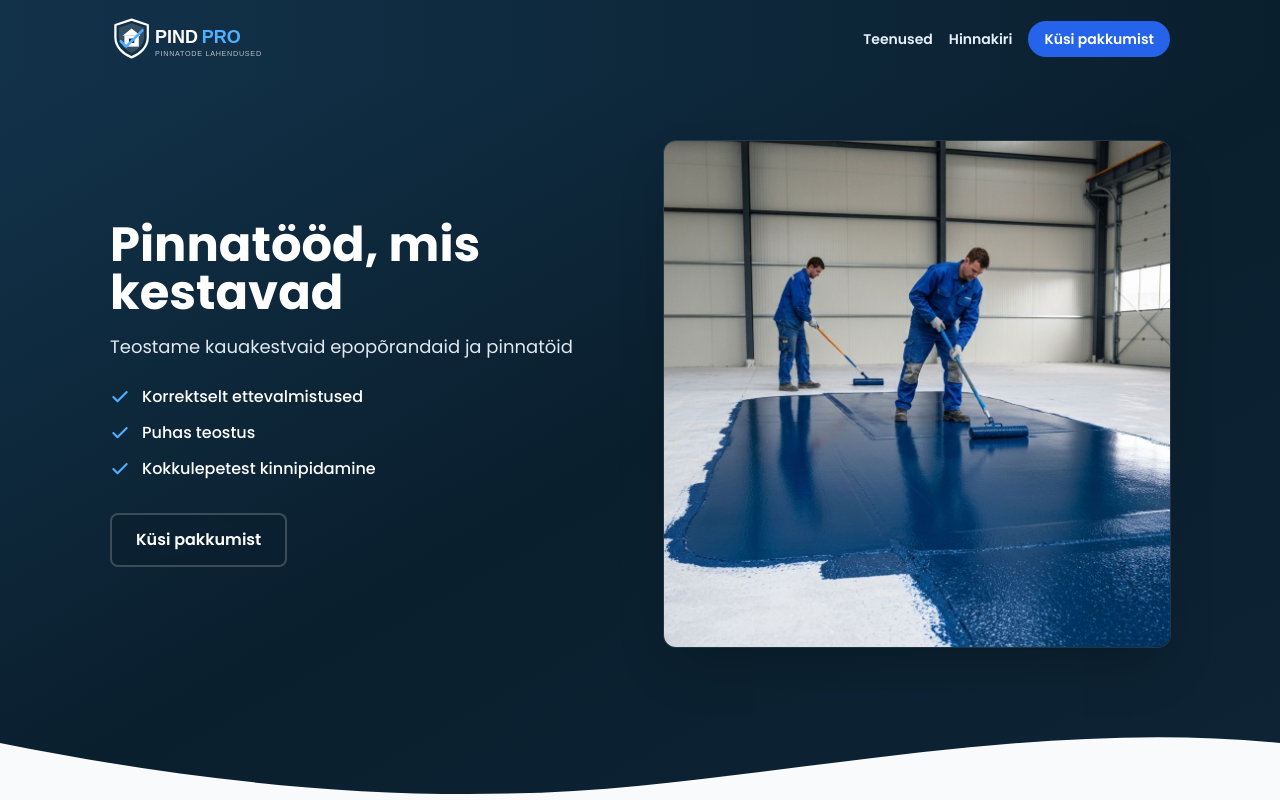
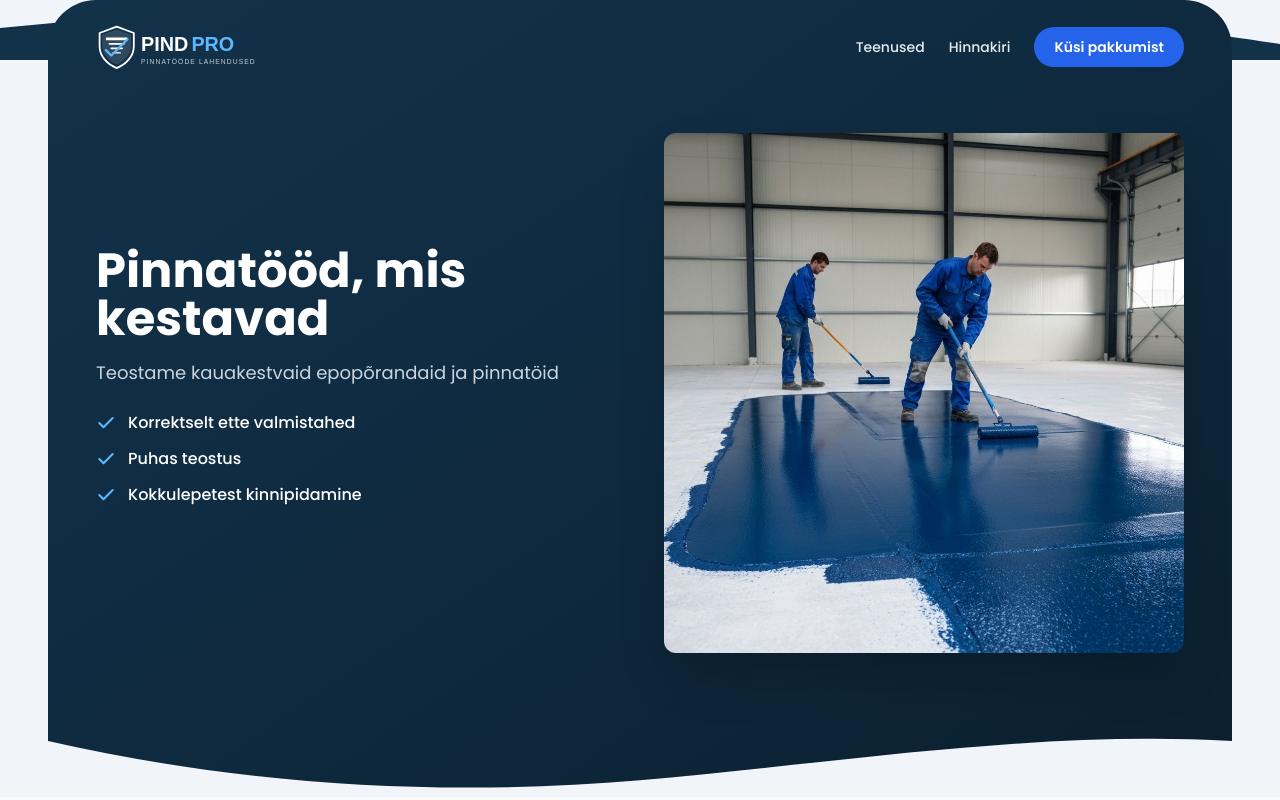
Before and after one commit to webmaker604-create/Pindpro, a Next.js app: page / in a window 1280 px wide. Shown: the top 800 px of the page. Built offline with nearby package versions, Linux system fonts and the light colour scheme.

Commit message:
feat: update header and logo with rounded edges
Create new `HeroSection` component with rounded corners and update logo design.

```diff
--- a/app/page.tsx
+++ b/app/page.tsx
@@ -1,5 +1,4 @@
-import { Header } from "../components/header"
-import { Hero } from "../components/hero"
+import { HeroSection } from "../components/hero-section"
 import { Services } from "../components/services"
 import { Gallery } from "../components/gallery"
 import { Pricing } from "../components/pricing"
@@ -9,9 +8,8 @@ import { Footer } from "../components/footer"
 export default function Home() {
   return (
     <>
-      <Header />
+      <HeroSection />
       <main>
-        <Hero />
         <Services />
         <Gallery />
         <Pricing />
--- /dev/null
+++ b/components/hero-section.tsx
@@ -0,0 +1,129 @@
+"use client"
+
+import Image from "next/image"
+import Link from "next/link"
+import { Check } from "lucide-react"
+
+export function HeroSection() {
+  const checks = [
+    "Korrektselt ette valmistahed",
+    "Puhas teostus",
+    "Kokkulepetest kinnipidamine",
+  ]
+
+  return (
+    <div className="relative bg-slate-100">
+      {/* Curved blue section container */}
+      <div className="relative">
+        {/* Top curved edge (outside the blue area) */}
+        <div className="absolute -top-1 left-0 right-0 h-12 overflow-hidden md:h-16">
+          <svg
+            viewBox="0 0 1440 80"
+            fill="none"
+            xmlns="http://www.w3.org/2000/svg"
+            className="absolute top-0 h-full w-full"
+            preserveAspectRatio="none"
+          >
+            <path
+              d="M0 80V40C360 0 720 0 1080 20C1260 30 1380 50 1440 60V80H0Z"
+              fill="#12324a"
+            />
+          </svg>
+        </div>
+
+        {/* Main blue section with rounded corners */}
+        <div className="relative mx-4 overflow-hidden rounded-t-[2rem] bg-gradient-to-br from-[#12324a] via-[#0f2a3f] to-[#0a1f2e] pt-4 md:mx-8 md:rounded-t-[3rem] md:pt-6 lg:mx-12">
+          {/* Header Navigation */}
+          <header className="relative z-20 px-4 pb-4 md:px-8 lg:px-12">
+            <div className="mx-auto flex max-w-[1100px] items-center justify-between">
+              <Link href="/" className="flex items-center">
+                <Image
+                  src="/images/logo.svg"
+                  alt="PindPro logo"
+                  width={180}
+                  height={45}
+                  priority
+                />
+              </Link>
+              <nav className="flex items-center gap-4 md:gap-6">
+                <Link
+                  href="#teenused"
+                  className="hidden text-sm font-medium text-white/90 transition-colors hover:text-white sm:block"
+                >
+                  Teenused
+                </Link>
+                <Link
+                  href="#hinnakiri"
+                  className="hidden text-sm font-medium text-white/90 transition-colors hover:text-white sm:block"
+                >
+                  Hinnakiri
+                </Link>
+                <Link
+                  href="#kontakt"
+                  className="rounded-full bg-accent px-5 py-2.5 text-sm font-semibold text-white transition-colors hover:bg-accent-hover"
+                >
+                  Küsi pakkumist
+                </Link>
+              </nav>
+            </div>
+          </header>
+
+          {/* Hero Content */}
+          <div className="relative z-10 px-4 pb-28 pt-8 md:px-8 md:pb-36 md:pt-12 lg:px-12">
+            <div className="mx-auto flex max-w-[1100px] flex-col gap-8 md:flex-row md:items-center md:gap-12">
+              {/* Left side - Text content */}
+              <div className="flex-1 text-white">
+                <h1 className="mb-4 text-3xl font-bold leading-tight md:text-4xl lg:text-5xl">
+                  Pinnatööd, mis
+                  <br />
+                  kestavad
+                </h1>
+                <p className="mb-6 text-base text-slate-300 md:text-lg">
+                  Teostame kauakestvaid epopõrandaid ja pinnatöid
+                </p>
+                <ul className="mb-8 space-y-3">
+                  {checks.map((item) => (
+                    <li key={item} className="flex items-center gap-3">
+                      <Check className="h-5 w-5 flex-shrink-0 text-[#5cb8ff]" strokeWidth={2.5} />
+                      <span className="text-sm font-medium md:text-base">{item}</span>
+                    </li>
+                  ))}
+                </ul>
+              </div>
+
+              {/* Right side - Image */}
+              <div className="flex flex-1 justify-center md:justify-end">
+                <div className="relative overflow-hidden rounded-xl shadow-2xl">
+                  <Image
+                    src="/images/hero-workers.jpg"
+                    alt="Töötajad epopõrandat paigaldamas"
+                    width={520}
+                    height={380}
+                    className="h-auto w-full max-w-[520px] object-cover"
+                    priority
+                  />
+                </div>
+              </div>
+            </div>
+          </div>
+
+          {/* Bottom curved edge */}
+          <div className="absolute bottom-0 left-0 right-0 h-20 md:h-28">
+            <svg
+              viewBox="0 0 1440 100"
+              fill="none"
+              xmlns="http://www.w3.org/2000/svg"
+              className="absolute bottom-0 h-full w-full"
+              preserveAspectRatio="none"
+            >
+              <path
+                d="M0 100V50C240 90 480 100 720 85C960 70 1200 40 1440 50V100H0Z"
+                fill="#f1f5f9"
+              />
+            </svg>
+          </div>
+        </div>
+      </div>
+    </div>
+  )
+}
```
Also changed, not shown: public/images/logo.svg.
